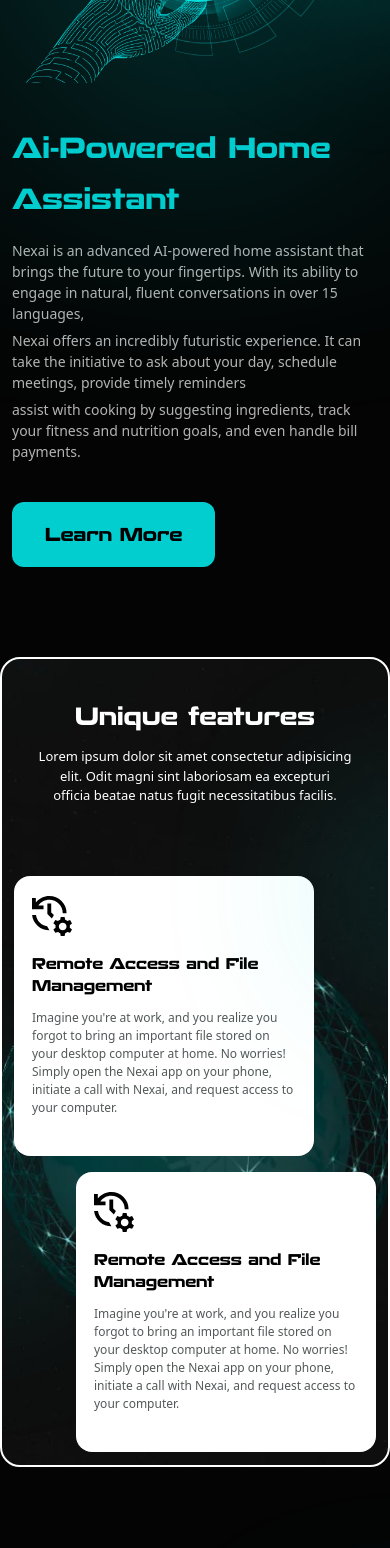
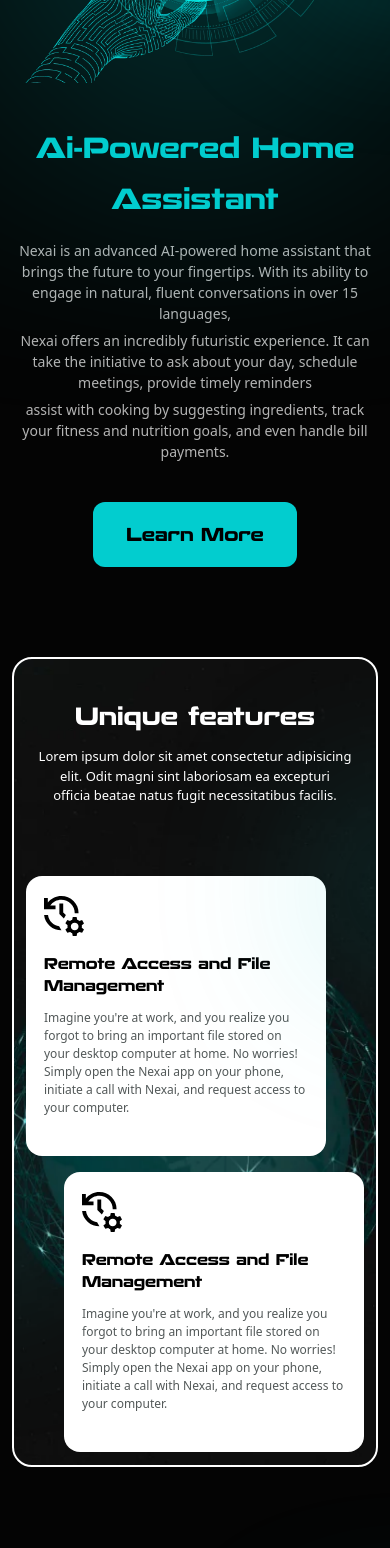
Before and after one commit to pankajyadav396/nexai-page, a React (Vite) app: page / in a window 390 px wide. Shown: the part 1160-2708 px from the top of the page. Built offline with nearby package versions, Linux system fonts and the light colour scheme.

Commit message:
commit updates

```diff
--- a/src/components/Footer.jsx
+++ b/src/components/Footer.jsx
@@ -2,6 +2,7 @@
 import Facebook, { Telegram, Twitter } from './common/Icons'
 
 const Footer = () => {
+    const d = new Date().getFullYear();
     return (
         <>
             <div className='bg-[url(./assets/images/webp/footerimg.webp)] bg-100 bg-no-repeat bg-bottom md:min-h-[492px] mt-[100px]'>
@@ -62,7 +63,7 @@
                     </div >
                 </div >
                 <p className='text-[#b6bbbb] py-[20px] mx-auto text-center ff-recharge text-[16px] font-normal leading-normal '>
-                    @Copyright.nexai
+                    @Copyright.nexai <span>{d}</span>
                 </p>
             </div >
         </>
--- a/src/components/Homeassistant.jsx
+++ b/src/components/Homeassistant.jsx
@@ -13,7 +13,7 @@
                             <img data-aos="zoom-in" src={home} alt="home" className='max-w-[612px] w-full' />
                         </div>
                         <div className='md:w-5/12 w-full px-3 pt-[40px] lg:pt-[70px] flex flex-col items-center justify-center'>
-                            <div className='max-w-[516px]'>
+                            <div className='max-w-[516px] max-md:justify-center max-md:flex max-md:items-center max-md:flex-col max-md:text-center'>
                                 <h2 data-aos="fade-up" className='text-[#02CDCF] font-bold text-[28px] sm:text-[40px] md:text-[30px] lg:text-[40px] mb-4 ff-recharge leading-[50.4px]'>Ai-Powered Home Assistant</h2>
                                 <p data-aos="fade-up" className='text-lightGrey font-normal text-[14px] sm:text-[16px] md:text-[14px] lg:text-[16px] mb-[6px] ff-["poppins"]'>Nexai is an advanced AI-powered home assistant that brings <br className='max-xl:hidden' /> the future to your fingertips. With its ability to engage in natural, fluent conversations in over 15 languages,</p>
                                 <p data-aos="fade-up" className='text-lightGrey font-normal text-[14px] sm:text-[16px] md:text-[14px] lg:text-[16px] mb-[6px] ff-["poppins"]'>Nexai offers an incredibly futuristic experience. It can take the initiative to ask about your day, schedule meetings, provide <br className=' max-xl:hidden' /> timely reminders</p>
--- a/src/components/Uniqefeatures.jsx
+++ b/src/components/Uniqefeatures.jsx
@@ -3,7 +3,7 @@
 
 const UniqeFeatures = () => {
     return (
-        <div className='sm:px-3' id='tokens'>
+        <div className='px-3' id='tokens'>
             <div className='max-w-[1340px] min-[1600px]:max-w-[1440px] mx-auto px-3 z-[1] border-[2px] border-white rounded-[20px] overflow-hidden h-[810px] bg-center relative bg-[url(./assets/images/webp/Uniqe-bg.webp)] bg-cover'>
                 <div className="absolute animate-pulse w-[116px] sm:w-[233px] h-[116px] sm:h-[233px] rounded-[50%] bg-[#02CDCF] top-[172px] sm:top-0 lg:top-[103px] right-[-90px] sm:right-[-160px] xl:right-[-140px] blur-[100px] sm:blur-[150px]"></div>
                 <div className="absolute animate-pulse w-[116px] sm:w-[233px] h-[116px] sm:h-[233px] rounded-[50%] bg-[#02CDCF] top-[472px] sm:top-[400px] lg:top-[503px] z-[-1] left-[-90px] sm:left-[-160px] xl:left-[-140px] blur-[100px] sm:blur-[150px]"></div>
```
